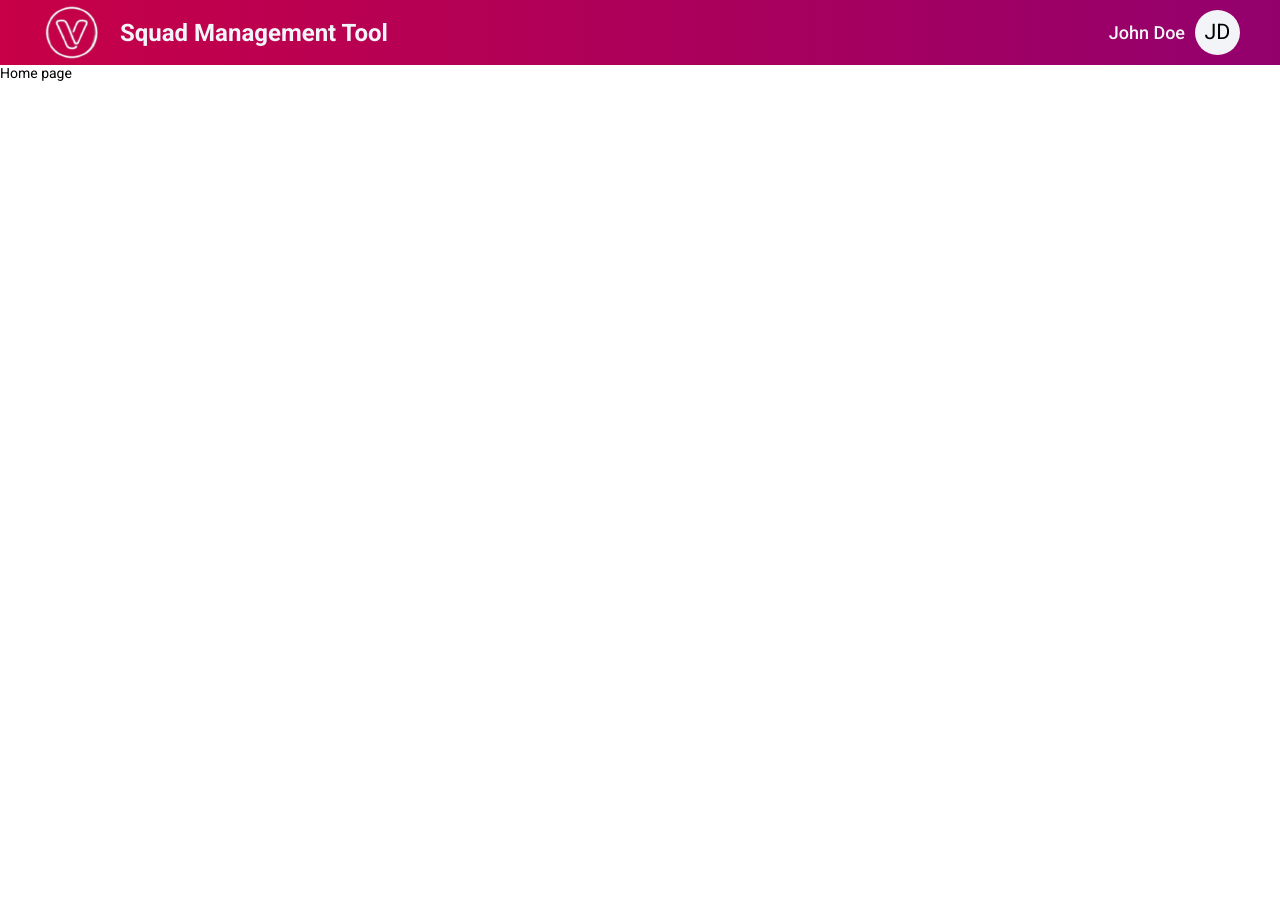
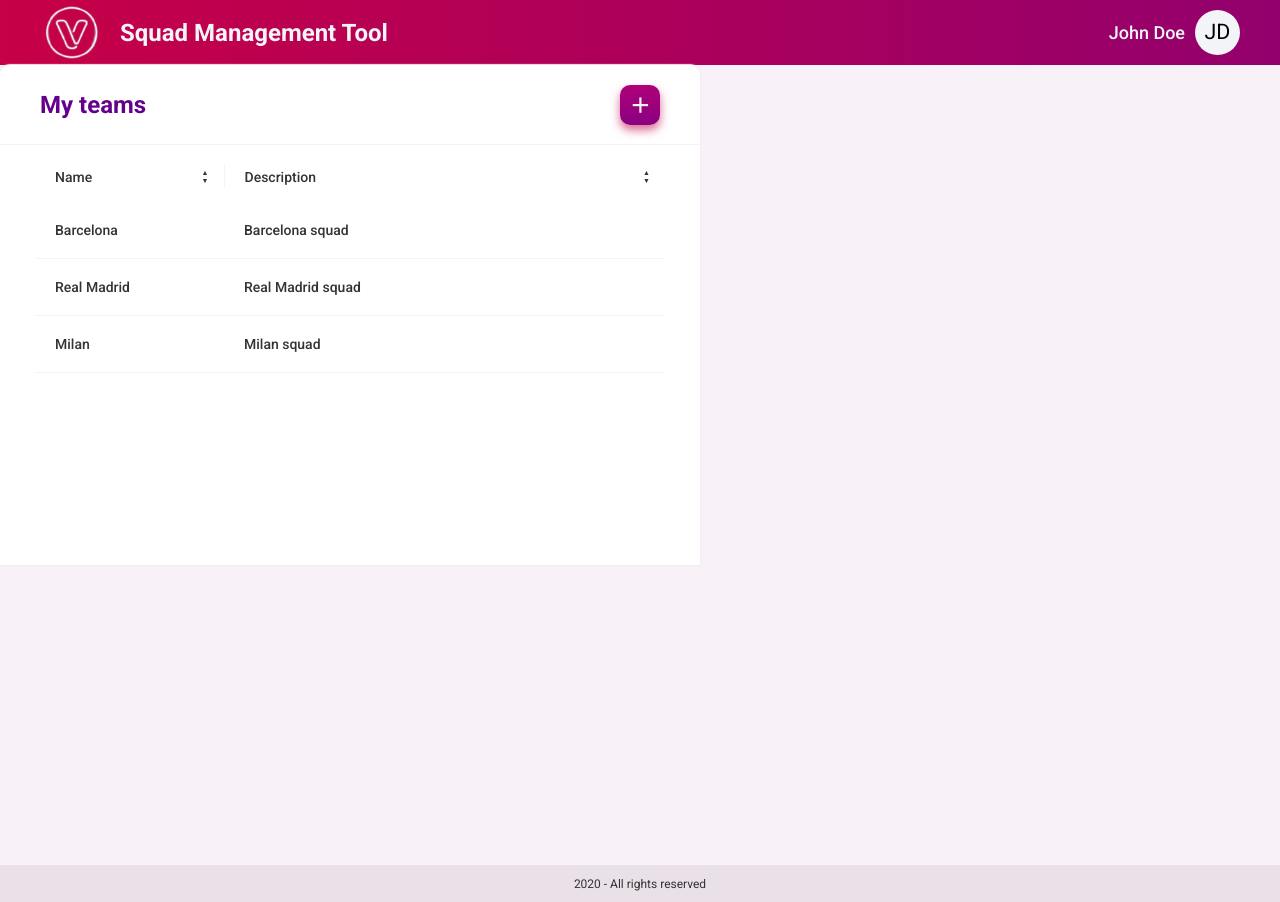
Before and after one commit to jschneiderm98/venturus-trial, a React (Create React App) app: page / in a window 1280 px wide. Before the commit the page ends 800 px from the top, so only its background shows below. Built offline with nearby package versions, Linux system fonts and the light colour scheme.

Commit message:
footer and my teams components

```diff
--- a/package.json
+++ b/package.json
@@ -8,6 +8,7 @@
     "@testing-library/user-event": "^12.1.10",
     "react": "^17.0.2",
     "react-dom": "^17.0.2",
+    "react-icons": "^4.2.0",
     "react-router-dom": "^5.2.0",
     "react-scripts": "4.0.3",
     "web-vitals": "^1.0.1"
--- /dev/null
+++ b/src/components/Footer/index.jsx
@@ -0,0 +1,10 @@
+import React from 'react';
+import './styles.css';
+
+export default function Footer() {
+  return (
+    <div className="Footer">
+      2020 - All rights reserved
+    </div>
+  );
+}
--- /dev/null
+++ b/src/components/Footer/styles.css
@@ -0,0 +1,9 @@
+.Footer {
+  background-color: #eae0e8;
+  color: #333333;
+  height: 37px;
+  font-size: 12px;
+  display: flex;
+  justify-content: center;
+  align-items: center;
+}
--- /dev/null
+++ b/src/components/MyTeams/index.jsx
@@ -0,0 +1,65 @@
+import React from 'react';
+import { MdDelete, MdShare, MdEdit } from 'react-icons/md';
+import './styles.css';
+
+export default function MyTeams() {
+  const itens = [
+    { name: 'Barcelona', description: 'Barcelona squad', display: false },
+    { name: 'Real Madrid', description: 'Real Madrid squad', display: false },
+    { name: 'Milan', description: 'Milan squad', display: false },
+  ];
+
+  return (
+    <div className="Teams">
+      <div className="Top">
+        <span>My teams</span>
+        <div className="Square">
+          <span className="Plus" />
+        </div>
+      </div>
+      <div className="ListComponent">
+        <table>
+          <thead>
+            <tr>
+              <th>
+                <div className="TableHeaderText">
+                  <span>Name</span>
+                  <div className="arrowWrapper">
+                    <span>&#9650;</span>
+                    <span>&#9660;</span>
+                  </div>
+                </div>
+              </th>
+              <th>
+                <div className="TableHeaderText">
+                  <span>Description</span>
+                  <div className="arrowWrapper">
+                    <span>&#9650;</span>
+                    <span>&#9660;</span>
+                  </div>
+                </div>
+              </th>
+            </tr>
+          </thead>
+          <tbody>
+            {itens && itens.map((item) => (
+              <tr>
+                <td>{item.name}</td>
+                <td>
+                  <div className="HoverField">
+                    <span>{item.description}</span>
+                    <div className="IconContainer">
+                      <div className="DispHover"><MdDelete /></div>
+                      <div className="DispHover"><MdShare /></div>
+                      <div className="DispHover"><MdEdit /></div>
+                    </div>
+                  </div>
+                </td>
+              </tr>
+            ))}
+          </tbody>
+        </table>
+      </div>
+    </div>
+  );
+}
--- /dev/null
+++ b/src/components/MyTeams/styles.css
@@ -0,0 +1,140 @@
+.Teams {
+  box-shadow: 0px 0px 1px 1px #f3ecf2;
+  background-color: #ffffff;
+  width: 700px;
+  height: 500px;
+  border-radius: 10px 10px 0 0;
+}
+
+.Top {
+  height: 80px;
+  display: flex;
+  flex-direction: row;
+  justify-content: space-between;
+  align-items: center;
+  font-size: 24px;
+  font-weight: 700;
+  border-bottom: 1px solid #f8f1f7;
+}
+
+.Top:first-child {
+  padding-left: 40px;
+  color: #64008b;
+}
+
+.Square {
+  margin-right: 40px;
+  --size: 40px;
+  background-image: linear-gradient(rgb(176, 0, 119), rgb(137, 0, 130));
+  border-radius: 10px;
+  height: var(--size);
+  text-align: center;
+  width: var(--size);
+  display: flex;
+  justify-content: center;
+  align-items: center;
+  box-shadow: 0px 5px 10px 0px rgba(199, 0, 71, 0.6);
+}
+
+.Plus {
+  font-size: calc(var(--size) / 2);
+  content: '';
+  color: #f3f4f7;
+  font-weight: 700;
+}
+
+.Plus::before {
+  content: '\FF0B';
+}
+
+.ListComponent {
+  display: flex;
+  justify-content: center;
+  align-items: center;
+}
+
+table {
+  width: 90%;
+  margin-top: 20px;
+  border-collapse: collapse;
+}
+
+thead>tr>th {
+  border-bottom: 1em solid transparent;
+}
+
+th,
+td {
+  height: 30px;
+  font-weight: 500;
+  text-align: start;
+  padding-left: 20px;
+  color: #333333;
+}
+
+.TableHeaderText {
+  display: flex;
+  flex-direction: row;
+  justify-content: space-between;
+}
+
+.TableHeaderText:nth-child(1) {
+  padding-right: 15px;
+}
+
+.arrowWrapper {
+  display: flex;
+  flex-direction: column;
+  font-size: 7px;
+}
+
+th:first-child {
+  border-right: 1px solid #f8f1f7;
+  width: 30%;
+}
+
+td {
+  padding-top: 20px;
+  padding-bottom: 20px;
+  border-bottom: 1px solid #f8f1f7;
+}
+
+td:first-child {
+  border-radius: 15px 0px 0px 15px;
+}
+
+td:nth-child(2) {
+  border-radius: 0px 15px 15px 0px;
+}
+
+
+tbody>tr:hover td {
+  background-color: #f9eaf7;
+  color: #93006d;
+  border-bottom: 0;
+}
+
+.HoverField {
+  display: flex;
+  flex-direction: row;
+  justify-content: space-between;
+}
+
+.HoverField>div {
+  margin-right: 10px;
+}
+
+.IconContainer {
+  display: flex;
+  flex-direction: row;
+  justify-content: space-between;
+}
+
+.DispHover {
+  margin-right: 10px;
+  display: none;
+}
+
+tbody>tr:hover .DispHover {
+  display: block;
+}
--- a/src/pages/Home/index.js
+++ b/src/pages/Home/index.js
@@ -1,9 +1,11 @@
 import React from 'react';
+import './styles.css';
+import MyTeams from '../../components/MyTeams';
 
 export default function Home() {
   return (
-    <div>
-      Home page
+    <div className="Home">
+      <MyTeams />
     </div>
   );
 }
--- /dev/null
+++ b/src/pages/Home/styles.css
@@ -0,0 +1,5 @@
+.Home{
+  background-color: #f8f1f7;
+  width: 100vw;
+  height: 100vh;
+}
--- a/src/routes/default.routes.js
+++ b/src/routes/default.routes.js
@@ -2,6 +2,7 @@ import React from 'react';
 import { BrowserRouter, Switch, Route } from 'react-router-dom';
 import Home from '../pages/Home';
 import Header from '../components/Header';
+import Footer from '../components/Footer';
 
 const DefaultRoutes = () => (
   <BrowserRouter>
@@ -9,6 +10,7 @@ const DefaultRoutes = () => (
     <Switch>
       <Route exact path="/" component={Home} />
     </Switch>
+    <Footer />
   </BrowserRouter>
 );
 
```
Also changed, not shown: 1 other file (tests, documents, lock files or other folders).
